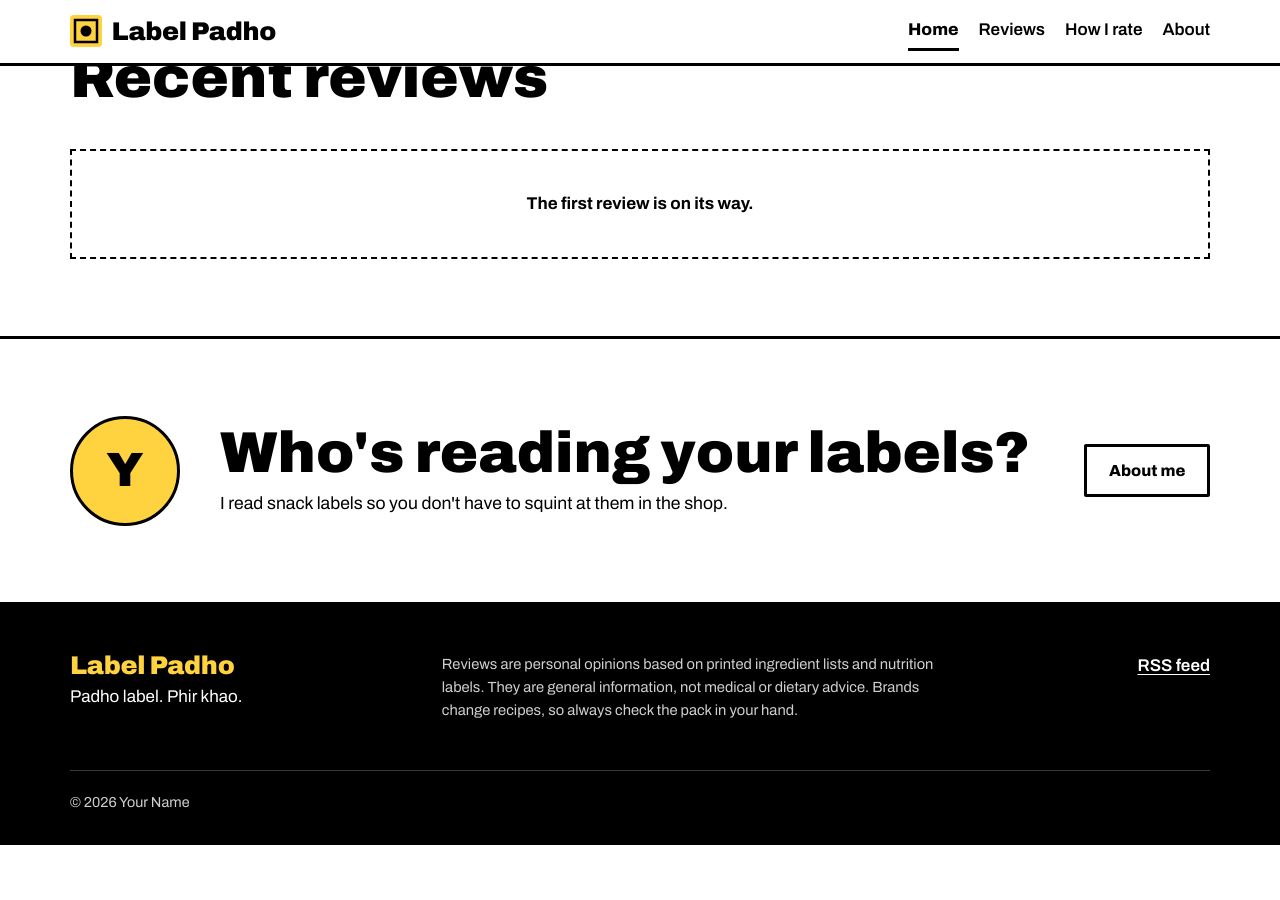
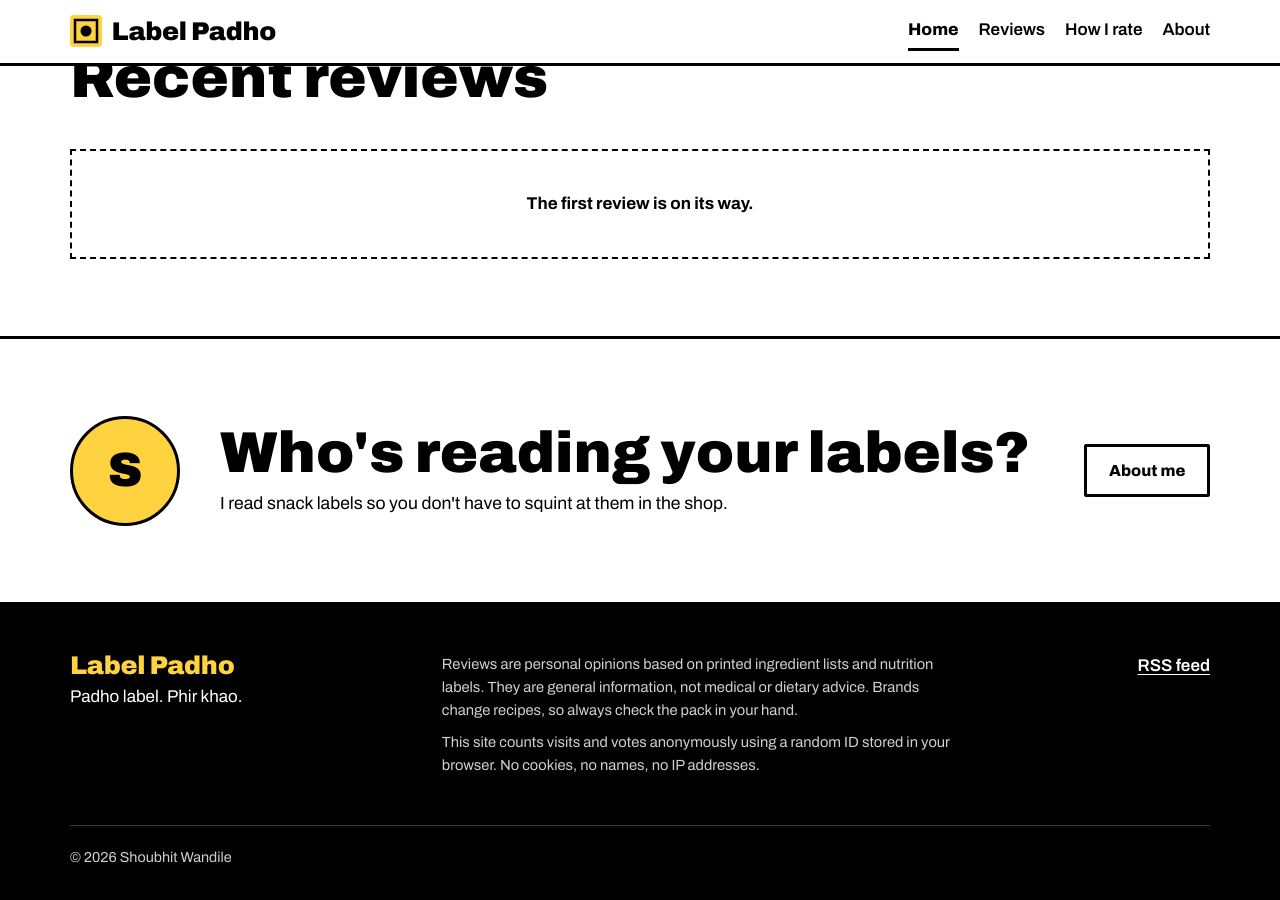
Before and after one commit to OQHowler/label-padho, a Jekyll site: the page built from index.html, in a window 1280 px wide and 900 px high, scrolled down 1286 px. Built offline with Jekyll 4.4.1, drawn with Linux system fonts in a browser that asks for light colours; before the commit the page ends 2131 px from its top, so only the background shows below that; some of the changed lines change nothing that is shown.

Commit message:
Update author name and Supabase configuration

```diff
--- a/_config.yml
+++ b/_config.yml
@@ -11,7 +11,7 @@
   judged on the ingredient list and the nutrition label.
 
 author:
-  name: "Your Name"                       # <-- CHANGE
+  name: "Shoubhit Wandile"                       # <-- CHANGE
   bio: "I read snack labels so you don't have to squint at them in the shop."  # <-- CHANGE
 
 lang: en-IN
@@ -26,7 +26,7 @@
 #  url never ends with a slash. baseurl always starts with a slash
 #  (unless it is empty) and never ends with one.
 # ---------------------------------------------------------------------
-url: "https://YOUR-USERNAME.github.io"    # <-- CHANGE
+url: "https://OQHowler.github.io"    # <-- CHANGE
 baseurl: "/label-padho"                   # <-- CHANGE (must match repo name exactly)
 
 # ---------------------------------------------------------------------
@@ -36,8 +36,8 @@
 #  the vote buttons, view counts and "Most upvoted / Most viewed".
 # ---------------------------------------------------------------------
 supabase:
-  url: ""   # <-- CHANGE e.g. "https://abcdefghijklm.supabase.co"
-  key: ""   # <-- CHANGE the "Publishable key" (starts with sb_publishable_)
+  url: "https://lcuujdrmgtnzlhyhzkkx.supabase.co"   # <-- CHANGE e.g. "https://abcdefghijklm.supabase.co"
+  key: "sb_publishable_Wbg_Ghq8ncKQS7IU5cHclA_sgElvPOC"   # <-- CHANGE the "Publishable key" (starts with sb_publishable_)
 analytics:
   track_localhost: false   # true only if you want visits counted while previewing locally
 
```
